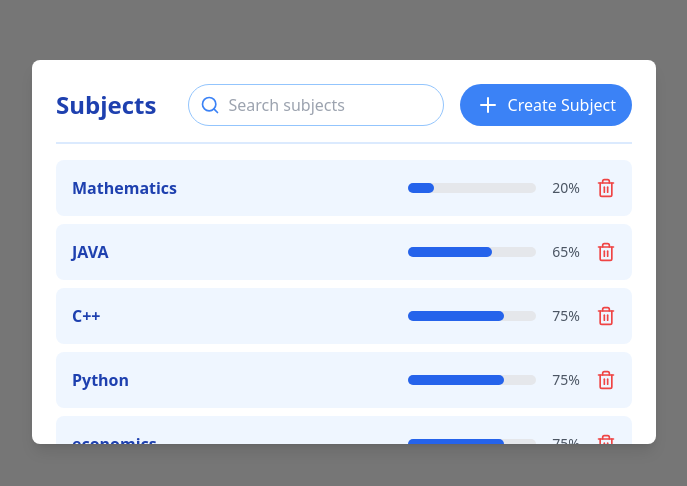
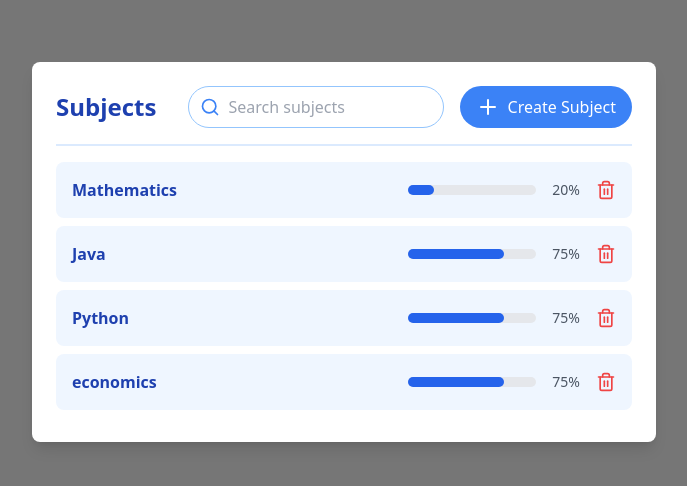
Before and after one commit to TSRohit99/hackathon, a Next.js app: page / in a window 1280 px wide. Shown: the part 148-634 px from the top of the page, without its empty margins (296-983 px from the left). Built offline with nearby package versions, Linux system fonts and the light colour scheme.

Commit message:
mashiat-2

```diff
--- a/src/components/Home.jsx
+++ b/src/components/Home.jsx
@@ -21,14 +21,13 @@ const SubjectModal = () => {
   const [pendingDeleteId, setPendingDeleteId] = useState(null); // Track ID to delete
   const [subjects, setSubjects] = useState([
     { id: 1, title: "Mathematics", progress: 20 },
-    { id: 2, title: "JAVA", progress: 65 },
-    { id: 3, title: "C++", progress: 75 },
+    { id: 3, title: "Java", progress: 75 },
     { id: 4, title: "Python", progress: 75 },
     { id: 5, title: "economics", progress: 75 },
   ]);
-  const demofun =()=>{
-    return "testing conflict"
-  }
+  const demofun = () => {
+    return "testing conflict";
+  };
   const handleModal = () => {
     setIsModalOpen(true);
   };
```
